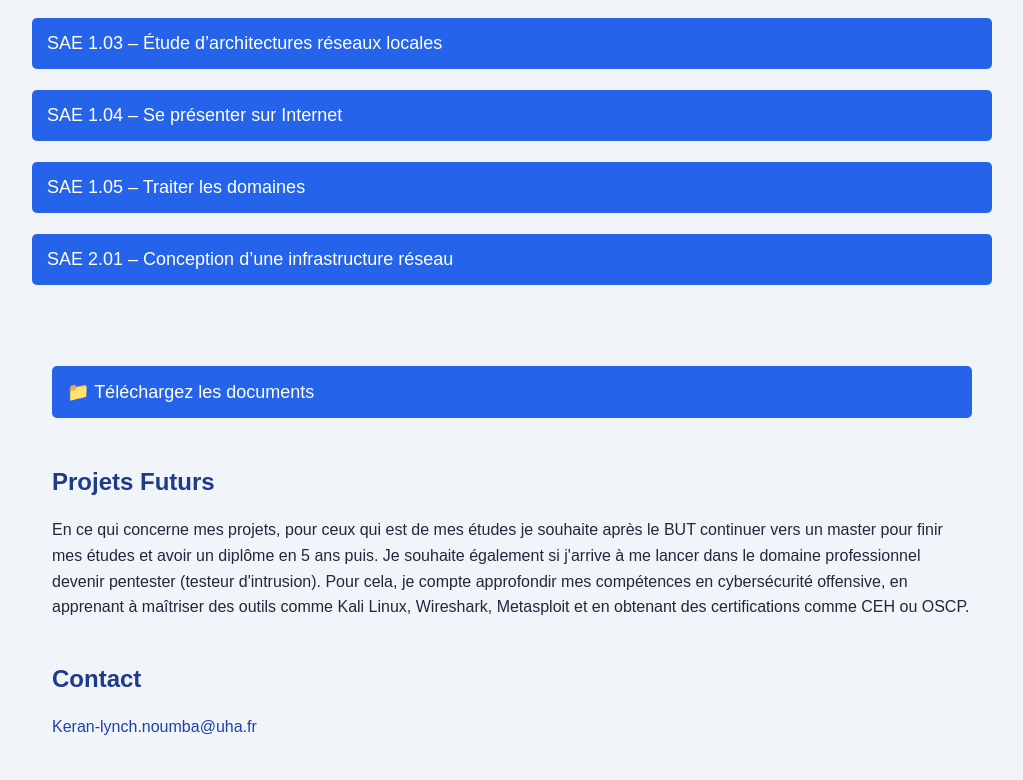
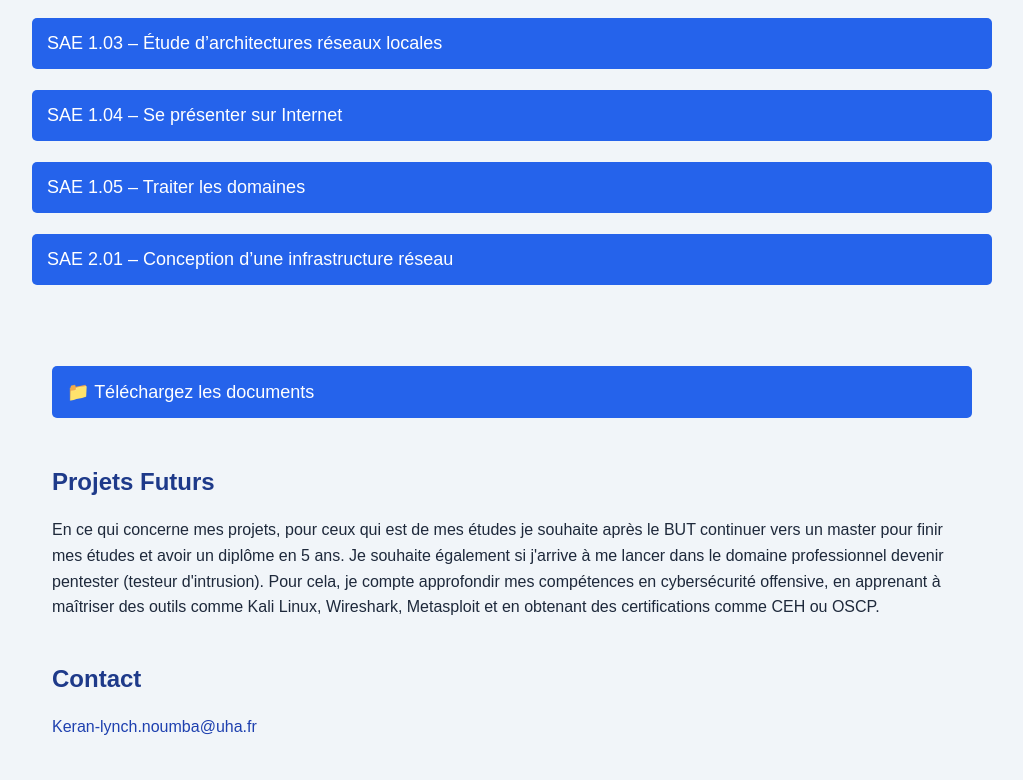
Before and after one commit to keranlyn/Rendu-Portfolio, a plain HTML site: page index.html in a window 1280 px wide. Shown: the part 550-1330 px from the top of the page, without its empty margins (128-1151 px from the left). Drawn offline with Linux system fonts and the light colour scheme.

Commit message:
Update index.html

```diff
--- a/index.html
+++ b/index.html
@@ -149,7 +149,7 @@
     </section>
 <section id="futur">
     <h2>Projets Futurs</h2>
-    <p>En ce qui concerne mes projets, pour ceux qui est de mes études je souhaite après le BUT continuer vers un master pour finir mes études et avoir un diplôme en 5 ans puis. Je souhaite également si j'arrive à me lancer dans le domaine professionnel devenir pentester (testeur d'intrusion). Pour cela, je compte approfondir mes compétences en cybersécurité offensive, en apprenant à maîtriser des outils comme Kali Linux, Wireshark, Metasploit et en obtenant des certifications comme CEH ou OSCP.</p>
+    <p>En ce qui concerne mes projets, pour ceux qui est de mes études je souhaite après le BUT continuer vers un master pour finir mes études et avoir un diplôme en 5 ans. Je souhaite également si j'arrive à me lancer dans le domaine professionnel devenir pentester (testeur d'intrusion). Pour cela, je compte approfondir mes compétences en cybersécurité offensive, en apprenant à maîtriser des outils comme Kali Linux, Wireshark, Metasploit et en obtenant des certifications comme CEH ou OSCP.</p>
 </section>
 <section id="contact">
     <h2>Contact</h2>
```
